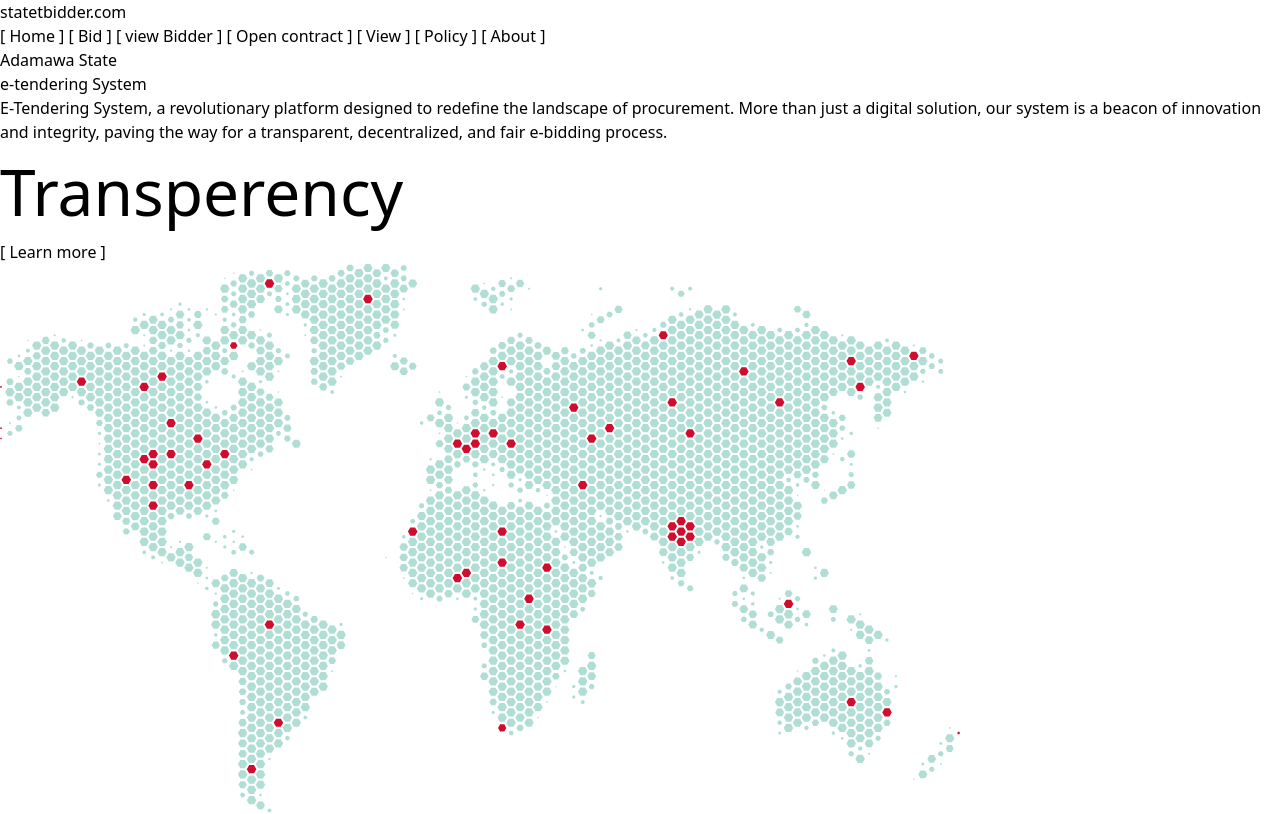
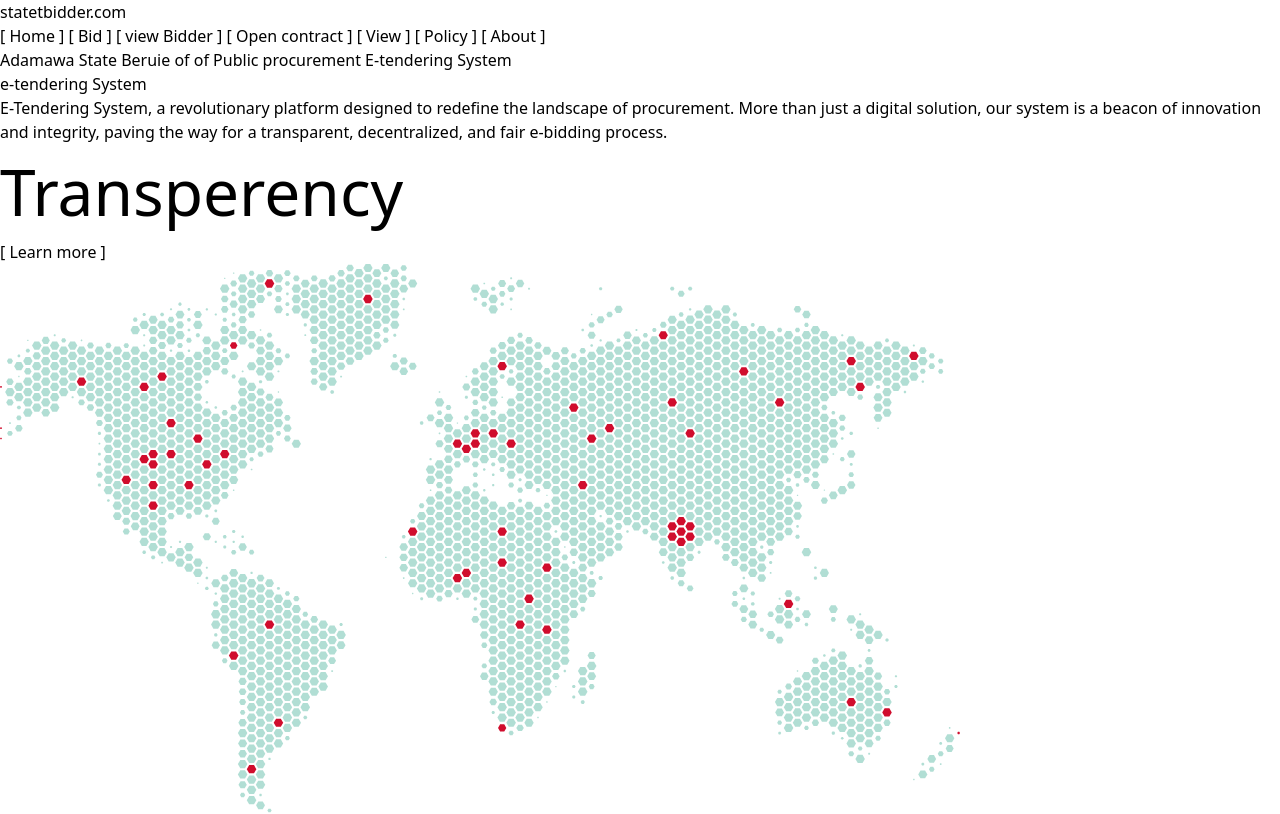
Before and after one commit to 0x00whitejsx/e-tendering-system, a React (Vite) app: page / in a window 1280 px wide. Shown: the top 814 px of the page. Built offline with nearby package versions, Linux system fonts and the light colour scheme.

Commit message:
adaed the file

```diff
--- a/src/component/Home.jsx
+++ b/src/component/Home.jsx
@@ -15,7 +15,7 @@ function Home() {
         <div className="flex md:flex-row flex-col justify-center items-center mt-10">
           <div className="w-1/2 flex flex-col justify-center items-center  align-middle p-5">
             <p className="text-gray-200 text-4xl mb-10">
-              Adamawa State {" "}
+              Adamawa State Beruie of of Public procurement E-tendering System{" "}
             </p>
             <p>e-tendering System</p>
             <p className="text-slate-400 w-5/6 items-center mt-5 mb-10">
```
